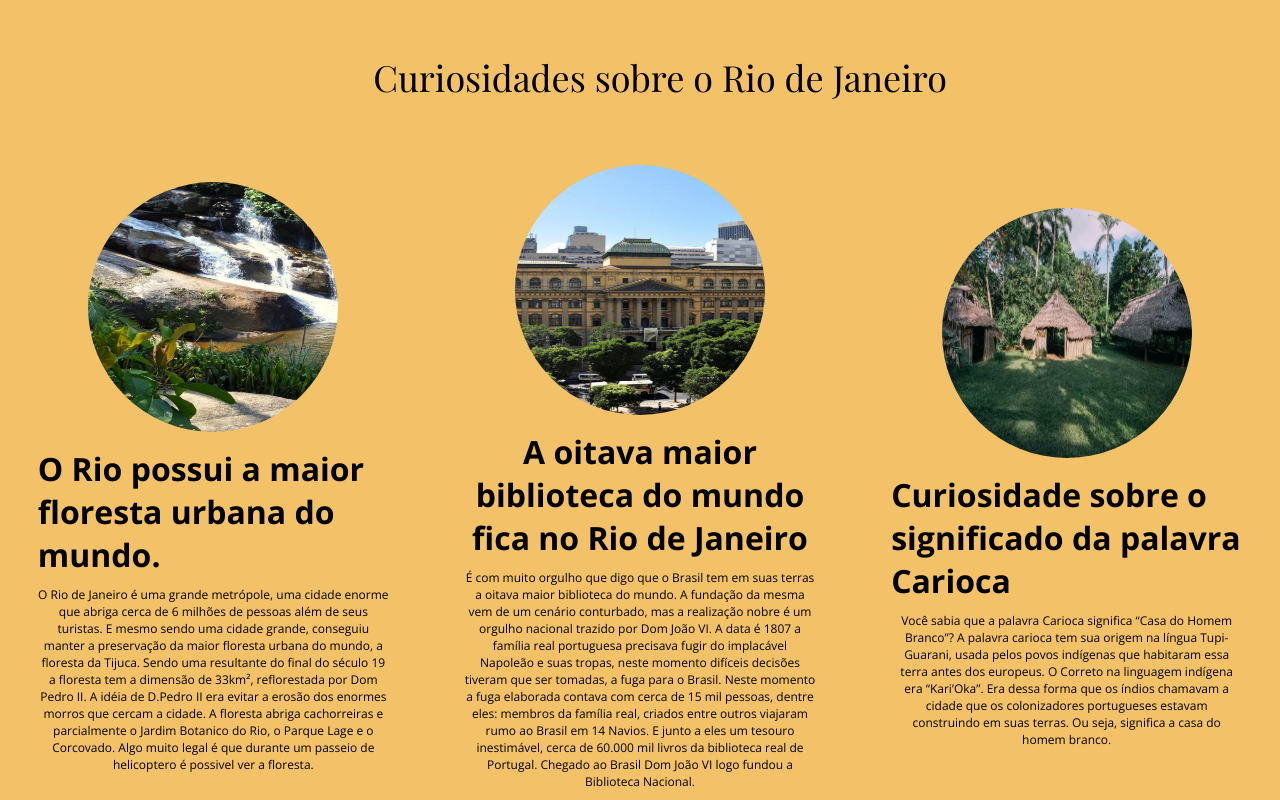
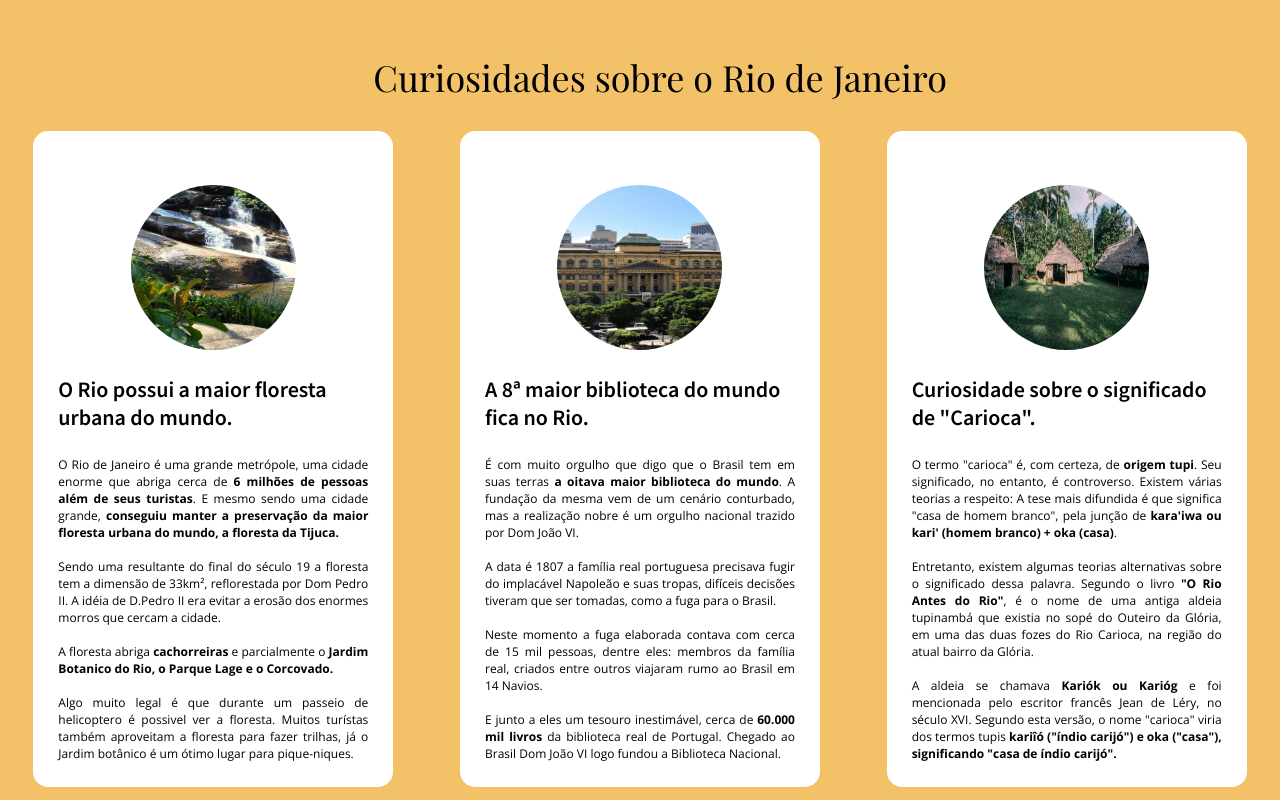
Before and after one commit to Teles-Farias/checkpoint-front, a plain HTML site: page index.html in a window 1280 px wide. Shown: the part 760-1560 px from the top of the page. Drawn offline with nearby package versions, Linux system fonts and the light colour scheme; a web font is replaced by a local one.

Commit message:
fundo adicionado nos cards, alteração do tamanho da imagem dos cards e alinhamento

```diff
--- a/css/style.css
+++ b/css/style.css
@@ -3,6 +3,7 @@
 @import url('https://fonts.googleapis.com/css2?family=Nunito+Sans:ital,wght@0,200;0,300;0,400;0,600;1,200;1,300;1,600;1,800&display=swap');
 @import url('https://fonts.googleapis.com/css2?family=Ms+Madi&display=swap');
 @import url('https://fonts.googleapis.com/css2?family=Playfair+Display:ital,wght@0,400;0,500;0,600;1,400;1,500;1,600&display=swap');
+@import url('https://fonts.googleapis.com/css2?family=Source+Sans+Pro:wght@200;400;600&display=swap');
 
 *{
     margin: 0px;
@@ -50,6 +51,9 @@ a{
 }
 .videos{
     margin-right:35px;
+}
+iframe{
+    border-radius: 10px;
 }
 h1{
     margin-right:17px;
@@ -144,6 +148,11 @@ ul li{
     font-size: 2rem;
 }
 
+.curi{
+height: 100%;
+width: 100vw;
+}
+
 .curi h1{
     display: flex;
     font-family:"Playfair Display";
@@ -151,7 +160,7 @@ ul li{
     align-items: center;
     justify-content: center;
     margin-top: 74px;
-    margin-bottom: 74px;
+    margin-bottom: 10px;
 }
 ol{
     display: flex;
@@ -160,21 +169,23 @@ ol{
 
 .curiosidade1{
     display: flex;
-    width: 351px;
-    height: 525px;
-    margin-top: 48px;
+    width: 360px;
+    height: 82vh;
+    margin-top: 28px;
     flex-direction: column;
-    justify-content: center;
+    justify-content: flex-end;
     align-items: center;
-    transition:.5s;
+    transition: .5s;
+    background-color:#ffffff;
+    flex-wrap: nowrap;
+    padding: 25px;
+    border-radius: 15.3407px;
 
 }
 .cacho{
-    width: 250px;
-    height: 250px;
+    width: 165px;
+    height: 165px;
     border-radius: 50%;
-
-
 
 }
 .texto{
@@ -184,16 +195,17 @@ ol{
     align-items: center;
 }
 .texto h2{
-    font-size: 32px;
+    font-size: 22px;
     align-items: center;
-    margin-top: 10px;
-    margin-bottom: 10px;
+    margin-top: 20px;
+    margin-bottom: 25px;
+    font-family: 'Source Sans Pro', sans-serif;
 
 }
 .texto p{
     font-size: 12px;
     align-items: center;
-    text-align: center;
+    text-align: justify;
 }
 
 
@@ -205,14 +217,17 @@ ol{
 
 .curiosidade2{
     display: flex;
-    width: 351px;
-    height: 525px;
-    margin-top: 48px;
+    width: 360px;
+    height: 82vh;
+    margin-top: 28px;
     flex-direction: column;
-    justify-content: center;
+    justify-content: flex-end;
     align-items: center;
-    text-align: center;
-    transition:.5s;
+    transition: .5s;
+    background-color:#ffffff;
+    flex-wrap: nowrap;
+    padding: 25px;
+    border-radius: 15.3407px;
 
 }
 
@@ -222,13 +237,17 @@ ol{
 }
 .curiosidade3{
     display: flex;
-    width: 351px;
-    height: 525px;
-    margin-top: 48px;
+    width: 360px;
+    height: 82vh;
+    margin-top: 28px;
     flex-direction: column;
-    justify-content: center;
+    justify-content: flex-end;
     align-items: center;
-    transition:.5s;
+    transition: .5s;
+    background-color:#ffffff;
+    flex-wrap: nowrap;
+    padding: 25px;
+    border-radius: 15.3407px;
 
 }
 .curiosidade3:hover{
--- a/index.html
+++ b/index.html
@@ -50,20 +50,27 @@
                     <div><img class="cacho" src="img/cachoeira.png" alt="cachu"></div>
                     <div class="texto">
                         <h2>O Rio possui a maior floresta urbana do mundo.</h2>
-                        <p>O Rio de Janeiro é uma grande metrópole, uma cidade enorme que abriga cerca de 6 milhões de pessoas além de seus turistas. E mesmo sendo uma cidade grande, conseguiu manter a preservação da maior floresta urbana do mundo, a floresta da Tijuca.
+                        <p>O Rio de Janeiro é uma grande metrópole, uma cidade enorme que abriga cerca de <b>6 milhões de pessoas além de seus turistas</b>. E mesmo sendo uma cidade grande, <b>conseguiu manter a preservação da maior floresta urbana do mundo, a floresta da Tijuca.</b>
+                            <br><br>
                             Sendo uma resultante do final do século 19 a floresta tem a dimensão de 33km², reflorestada por Dom Pedro II. A idéia de D.Pedro II era evitar a erosão dos enormes morros que cercam a cidade.
-                            A floresta abriga cachorreiras e parcialmente o Jardim Botanico do Rio, o Parque Lage e o Corcovado. Algo muito legal é que durante um passeio de helicoptero é possivel ver a floresta.
-                        </p>
+                            <br><br>
+                            A floresta abriga <b>cachorreiras</b> e parcialmente o <b>Jardim Botanico do Rio, o Parque Lage e o Corcovado.</b>
+                            <br><br>Algo muito legal é que durante um passeio de helicoptero é possivel ver a floresta. Muitos turístas também aproveitam a floresta para fazer trilhas, já o Jardim botânico é um ótimo lugar para pique-niques.</p>
                     </div>
                 </div>
                 <div class="curiosidade2">
                     <div><img class="cacho" src="img/biblioteca.png" alt="cachu"></div>
                     <div class="texto">
-                        <h2>A oitava maior biblioteca do mundo fica no Rio de Janeiro</h2>
-                        <p>É com muito orgulho que digo que o Brasil  tem em suas terras a oitava maior biblioteca do mundo.  A fundação da mesma vem de um cenário conturbado, mas a realização nobre é um orgulho nacional trazido por Dom João VI.
-                                A data é 1807 a família real portuguesa precisava fugir do implacável Napoleão e suas tropas,  neste momento difíceis decisões tiveram que ser tomadas, a fuga para o Brasil.
-                                Neste momento a fuga elaborada contava com cerca de 15 mil pessoas, dentre eles: membros da família real, criados entre outros viajaram rumo ao Brasil em 14 Navios.
-                                E junto a eles um tesouro inestimável, cerca de 60.000 mil livros da biblioteca real de Portugal. Chegado ao Brasil Dom João VI logo fundou a Biblioteca Nacional.
+                        <h2>A 8ª maior biblioteca do mundo fica no Rio.</h2>
+                        <p>É com muito orgulho que digo que o Brasil  tem em suas terras <b> a oitava maior biblioteca do mundo</b>.
+                        A fundação da mesma vem de um cenário conturbado, mas a realização nobre é um orgulho nacional trazido por Dom João VI.
+                        <br><br>
+                        A data é 1807 a família real portuguesa precisava fugir do implacável Napoleão e suas tropas, difíceis decisões tiveram que ser tomadas, como a fuga para o Brasil.
+                        <br><br>
+                        Neste momento a fuga elaborada contava com cerca de 15 mil pessoas, dentre eles: membros da família real, criados entre outros viajaram rumo ao Brasil em 14 Navios.
+                        <br><br>
+                        E junto a eles um tesouro inestimável, cerca de <b>60.000 mil livros</b> da biblioteca real de Portugal.
+                        Chegado ao Brasil Dom João VI logo fundou a Biblioteca Nacional.
 
                         <p>
 
@@ -73,10 +80,13 @@
                 <div class="curiosidade3">
                     <div><img class="cacho" src="img/oca.jpg" alt="cachu"></div>
                     <div class="texto">
-                        <h2>Curiosidade sobre o significado da palavra Carioca</h2>
-                        <p>Você sabia que a palavra Carioca significa “Casa do Homem Branco”?
-                            A palavra carioca tem sua origem na língua Tupi-Guarani, usada pelos povos indígenas que habitaram essa terra antes dos europeus.
-                            O Correto na linguagem indígena era “Kari’Oka”. Era dessa forma que os índios chamavam a cidade que os colonizadores portugueses estavam construindo em suas terras. Ou seja, significa a casa do homem branco.
+                        <h2>Curiosidade sobre o significado de "Carioca".</h2>
+                        <p>O termo "carioca" é, com certeza, de <b>origem tupi</b>. Seu significado, no entanto, é controverso. Existem várias teorias a respeito:
+                            A tese mais difundida é que significa "casa de homem branco", pela junção de <b>kara'iwa ou kari' (homem branco) + oka (casa)</b>.
+                            <br><br>
+                            Entretanto, existem algumas teorias alternativas sobre o significado dessa palavra. Segundo o livro <b>"O Rio Antes do Rio"</b>, é o nome de uma antiga aldeia tupinambá que existia no sopé do Outeiro da Glória, em uma das duas fozes do Rio Carioca, na região do atual bairro da Glória.
+                            <br><br>
+                            A aldeia se chamava <b> Kariók ou Karióg</b> e foi mencionada pelo escritor francês Jean de Léry, no século XVI. Segundo esta versão, o nome "carioca" viria dos termos tupis <b> kariîó ("índio carijó") e oka ("casa"), significando "casa de índio carijó".</b>
 
                         <p>
 
```
